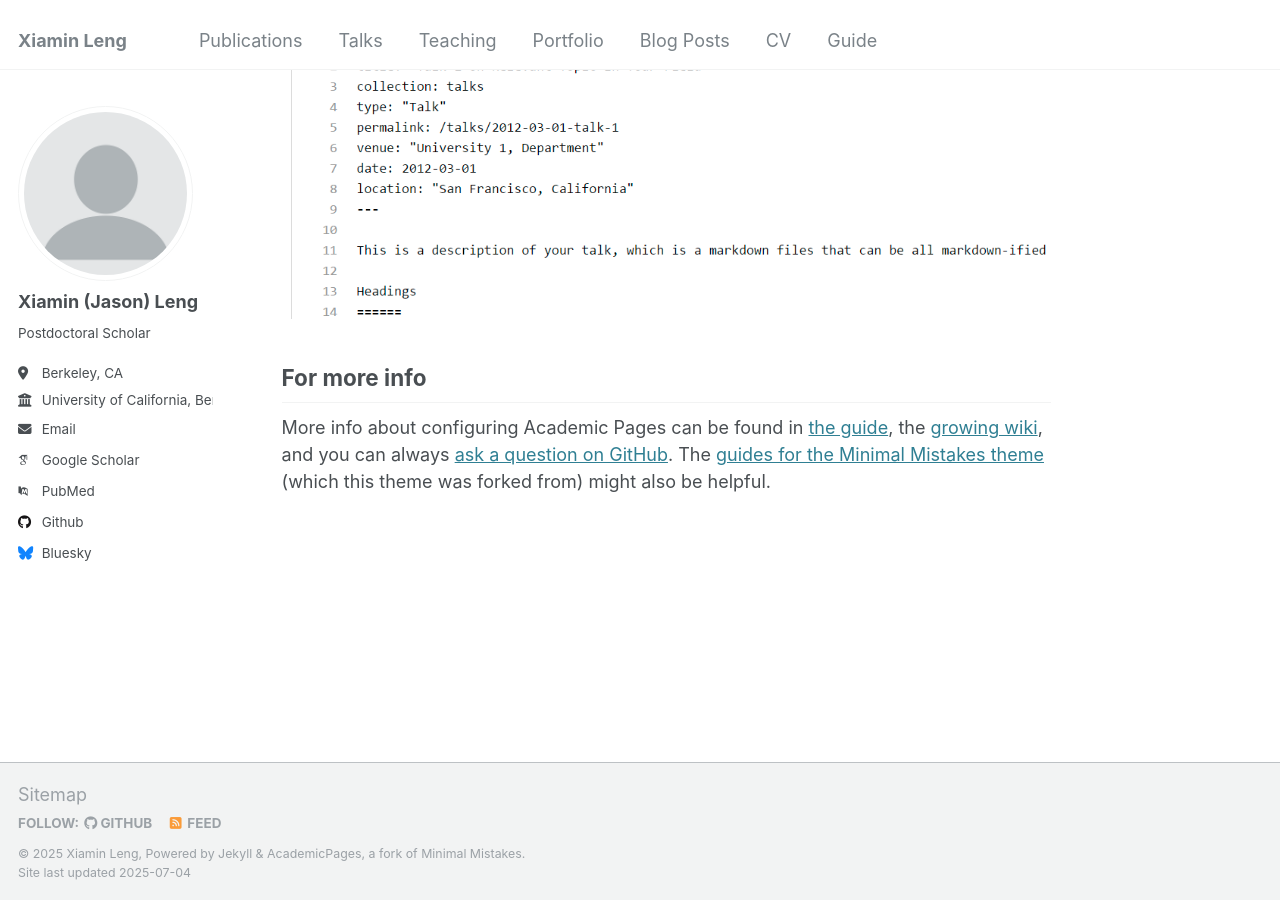
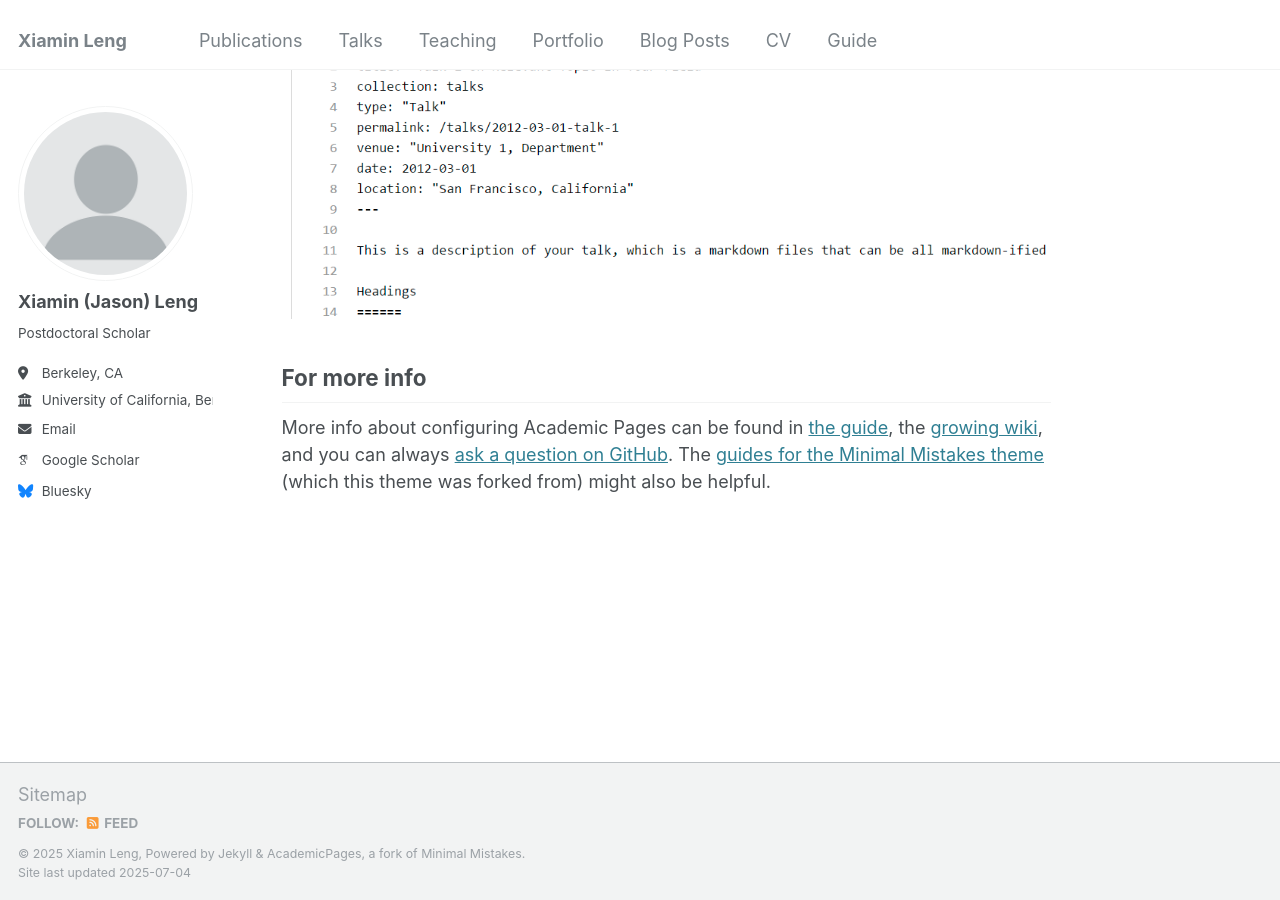
Before and after one commit to Jasonleng/jasonleng.github.io, a Jekyll site: the page built from _pages/about.md, in a window 1280 px wide and 900 px high, scrolled down 2643 px. Built offline with Jekyll 4.4.1, drawn with Linux system fonts in a browser that asks for light colours; some web fonts are replaced.

Commit message:
Update _config.yml

```diff
--- a/_config.yml
+++ b/_config.yml
@@ -12,9 +12,9 @@ title                    : "Xiamin Leng"
 title_separator          : "-"
 name                     : &name "Xiamin Leng"
 description              : &description "personal description"
-url                      : https://academicpages.github.io # the base hostname & protocol for your site e.g. "https://[your GitHub username].github.io"
+url                      : https://jasonleng.github.io # the base hostname & protocol for your site e.g. "https://[your GitHub username].github.io"
 baseurl                  : "" # the subpath of your site, e.g. "/blog"
-repository               : "academicpages/academicpages.github.io"
+repository               : "Jasonleng/jasonleng.github.io"
 
 # Site Author - The following control what appear as part of the author content on the side bar.
 #               If a field is blank the icon and link will not appear, otherwise it will be shown.
@@ -36,7 +36,7 @@ author:
   impactstory      : # URL
   orcid            : # "http://orcid.org/yourorcidurl"
   semantic         : # URL
-  pubmed           : "https://www.ncbi.nlm.nih.gov/pubmed/?term=john+snow"
+  pubmed           : # "https://www.ncbi.nlm.nih.gov/pubmed/?term=john+snow"
   researchgate     : # URL
   scopus           : # URL
 
@@ -44,7 +44,7 @@ author:
   bitbucket        : # Username - Update with your username on the site
   codepen          : # Username
   dribbble         : # Username
-  github           : "academicpages"
+  github           : # "academicpages"
   kaggle           : # Username
   stackoverflow    : # User number or user number and name (i.e., use "1" or "1/jeff-atwood")
 
```
